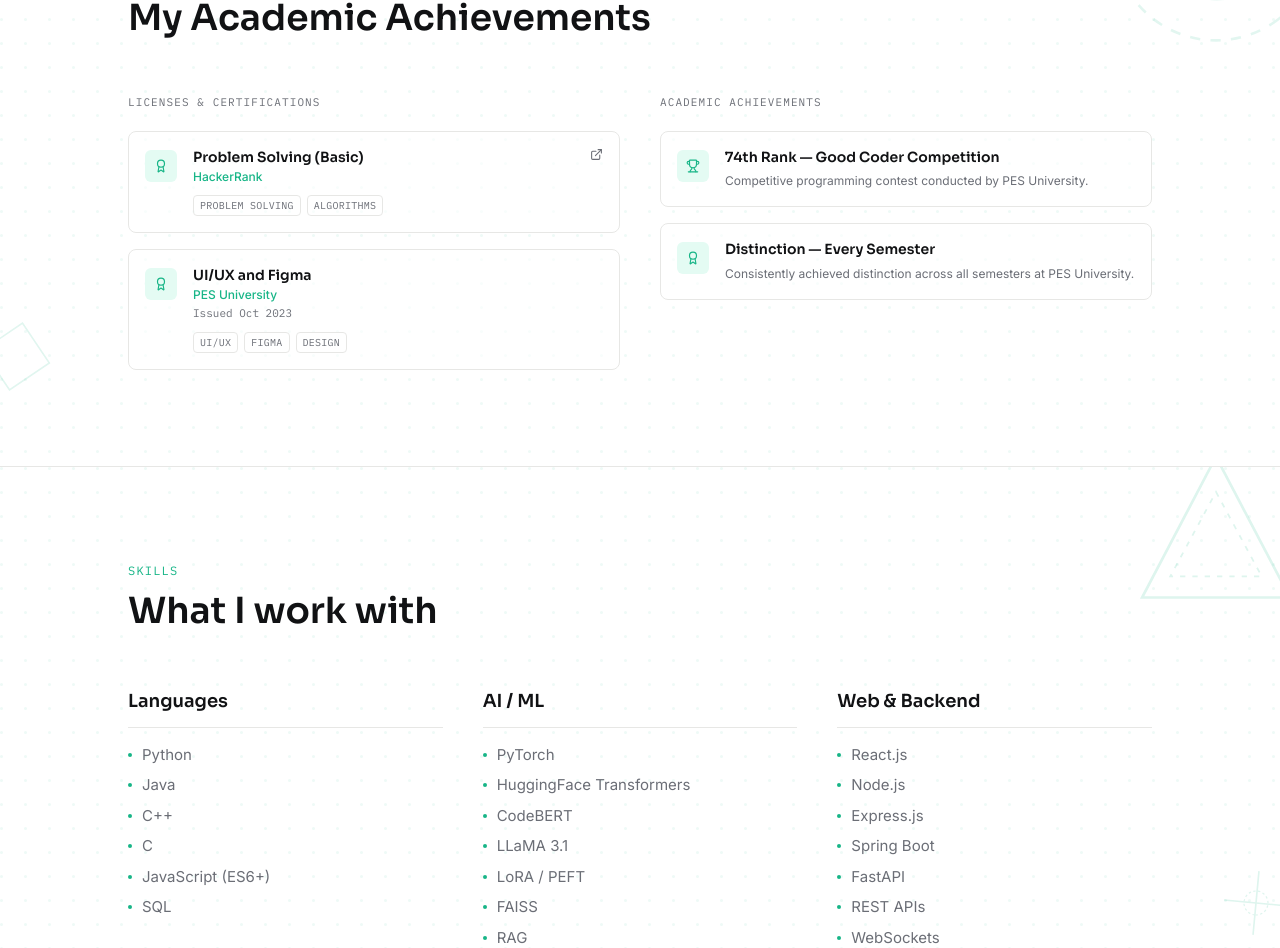
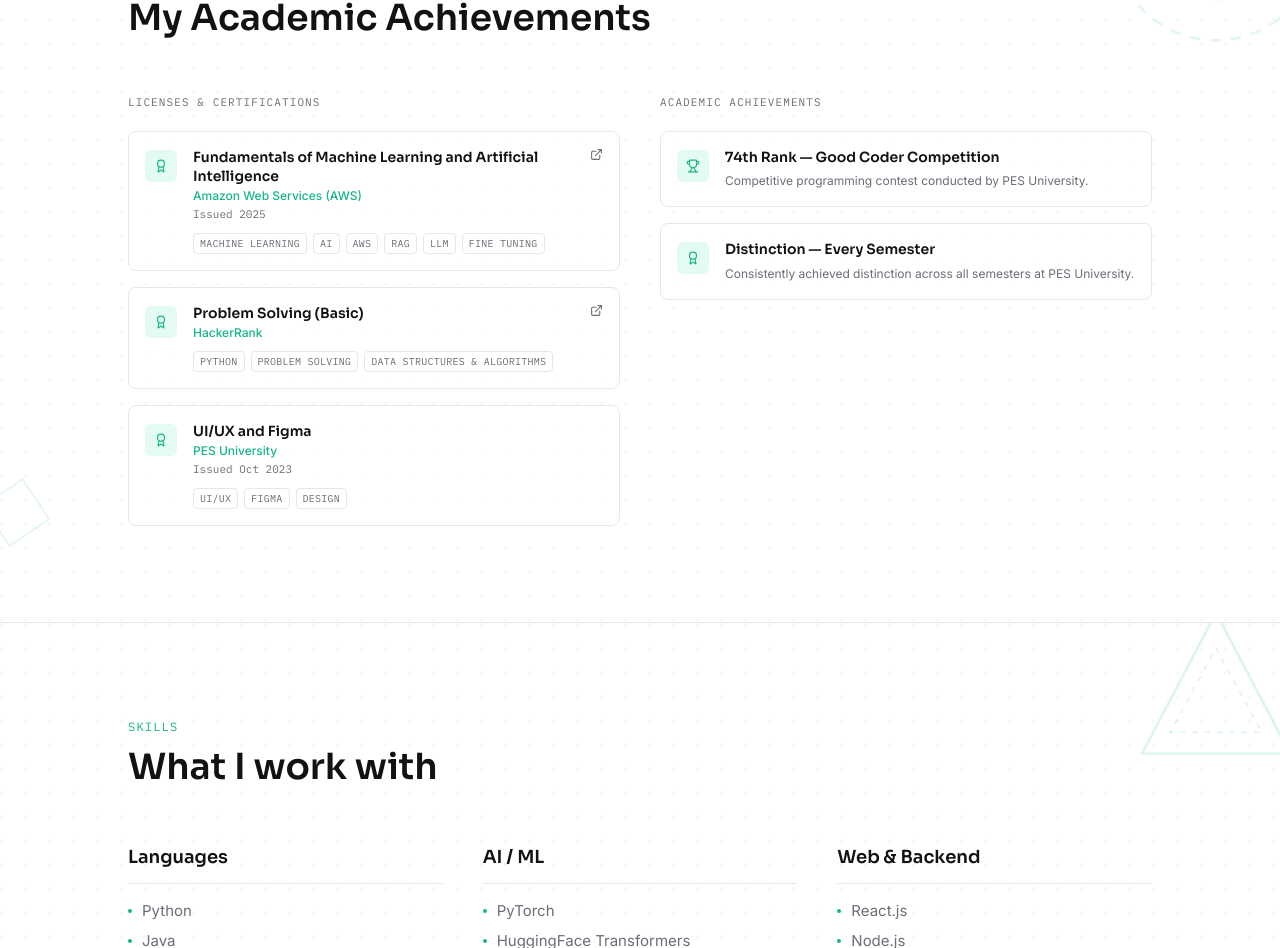
Before and after one commit to Rohan-134v/Devs-Portfoilio, a React (Vite) app: page / in a window 1280 px wide. Shown: the part 3508-4456 px from the top of the page. Built offline with nearby package versions, Linux system fonts and the light colour scheme.

Commit message:
add AWS ML/AI and GenAI/DeepLearning/FineTuning/RAG certifications

```diff
--- a/src/components/Education.tsx
+++ b/src/components/Education.tsx
@@ -3,11 +3,18 @@ import { Award, Trophy, ExternalLink } from "lucide-react";
 
 const certifications = [
   {
+    name: "Fundamentals of Machine Learning and Artificial Intelligence",
+    issuer: "Amazon Web Services (AWS)",
+    date: "2025",
+    credentialUrl: "https://drive.google.com/file/d/1Pj0PzrKOJOtMh3XUmQZFeKlukWNkPQvG/view?usp=sharing",
+    tags: ["Machine Learning", "AI", "AWS", "RAG", "LLM", "Fine Tuning"],
+  },
+  {
     name: "Problem Solving (Basic)",
     issuer: "HackerRank",
     date: "",
     credentialUrl: "https://www.hackerrank.com/certificates/iframe/edcc6bc5acf5",
-    tags: ["Problem Solving", "Algorithms"],
+    tags: ["Python", "Problem Solving", "Data Structures & Algorithms"],
   },
   {
     name: "UI/UX and Figma",
```
